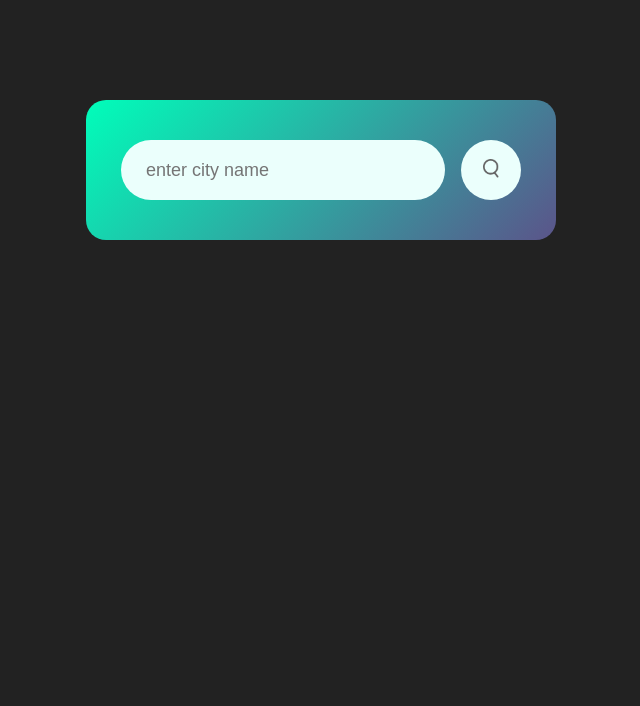
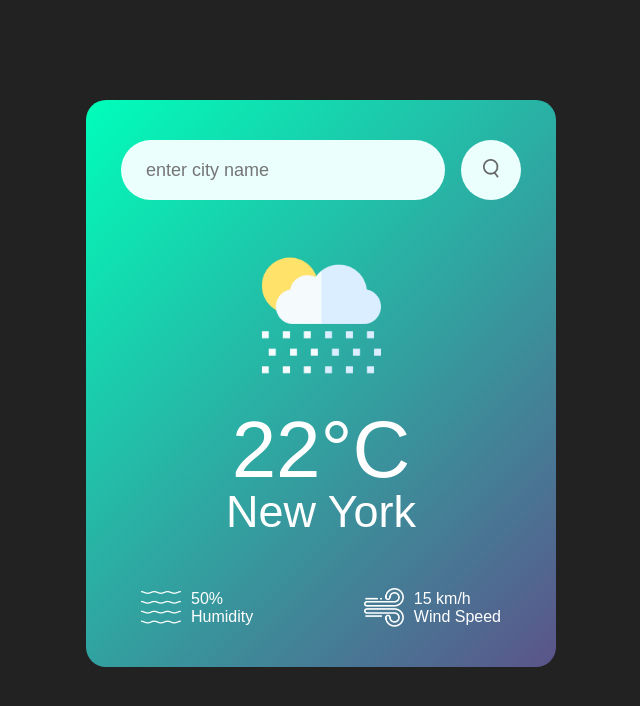
Before and after one commit to DanonymousCoder/Weather-App, a plain HTML site: page index.html in a window 1280 px wide. Shown: the whole page, without its empty margins (319-959 px from the left). Drawn offline with Linux system fonts and the light colour scheme.

Commit message:
Create the app design

```diff
--- a/index.html
+++ b/index.html
@@ -12,6 +12,27 @@
             <input type="text" placeholder="enter city name" spellcheck="false">
             <button><img src="./images/search.png" ></button>
         </div>
+        <div class="weather">
+            <img src="./images/rain.png" class="weather-icon">
+            <h1 class="temp">22°C</h1>
+            <h2 class="city">New York</h2>
+            <div class="details">
+                <div class="col">
+                    <img src="./images/humidity.png" alt="">
+                    <div>
+                        <p class="humidity">50%</p>
+                        <p>Humidity</p>
+                    </div>
+                </div>
+                <div class="col">
+                    <img src="./images/wind.png" alt="">
+                    <div>
+                        <p class="wind">15 km/h</p>
+                        <p>Wind Speed</p>
+                    </div>
+                </div>
+            </div>
+        </div>
     </div>
 </body>
 </html>
--- a/style.css
+++ b/style.css
@@ -47,3 +47,36 @@ body {
 .search button img {
     width: 16px;
 }
+.weather-icon {
+    width: 170px;
+    margin-top: 30px;
+}
+.weather h1 {
+    font-size: 80px;
+    font-weight: 500;
+}
+.weather h2 {
+    font-size: 45px;
+    font-weight: 400;
+    margin-top: -10px;
+}
+.details {
+    display: flex;
+    align-items: center;
+    justify-content: space-between;
+    padding:  0px 20px;
+    margin-top: 50px;
+}
+.col {
+    display: flex;
+    align-items: center;
+    text-align: left;
+}
+.col  img {
+    width: 40px;
+    margin-right: 10px;
+}
+.humidity .wind {
+    font-size: 28px;
+    margin-top: -6px;
+}
```
